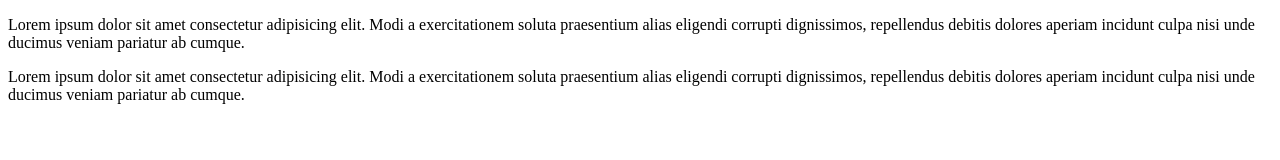
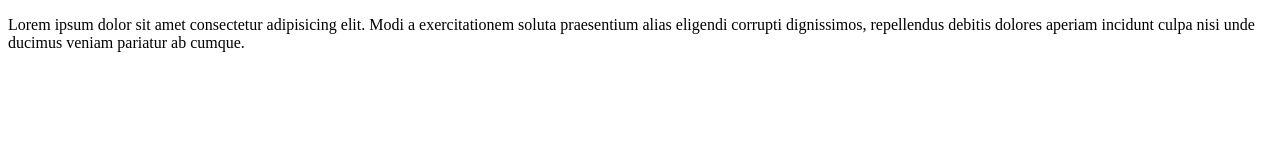
Before and after one commit to ROGabdp/github, a plain HTML site: page index.html in a window 1280 px wide. Drawn offline with Linux system fonts and the light colour scheme.

```diff
--- a/index.html
+++ b/index.html
@@ -12,9 +12,6 @@
         corrupti dignissimos, repellendus debitis dolores aperiam incidunt culpa nisi unde ducimus veniam pariatur ab
         cumque.</p>
 
-    <p>Lorem ipsum dolor sit amet consectetur adipisicing elit. Modi a exercitationem soluta praesentium alias eligendi
-        corrupti dignissimos, repellendus debitis dolores aperiam incidunt culpa nisi unde ducimus veniam pariatur ab
-        cumque.</p>
 </body>
 
 </html>
```
Also changed, not shown: about.html (+3 -1 lines).
